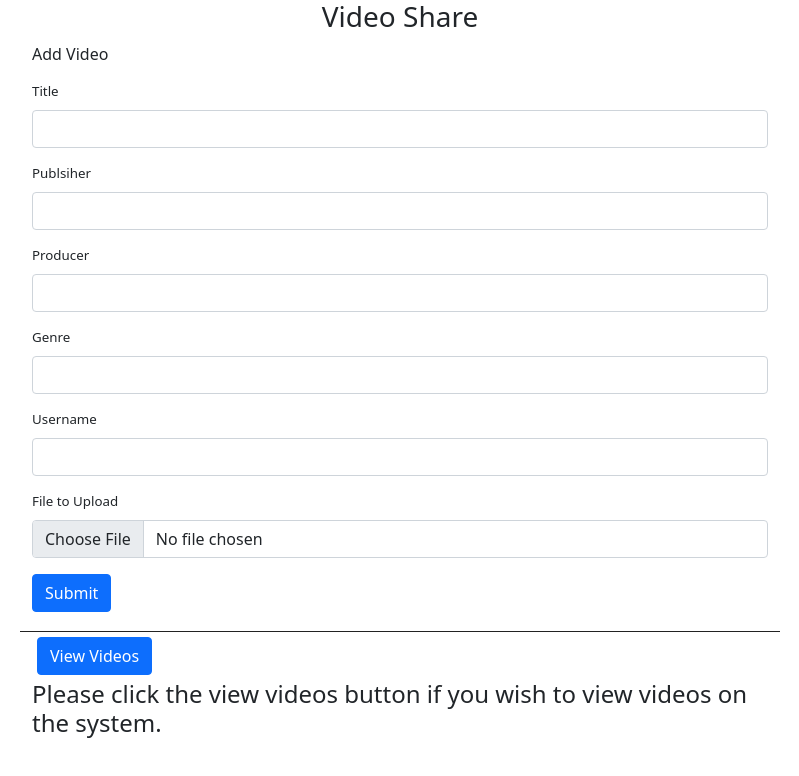
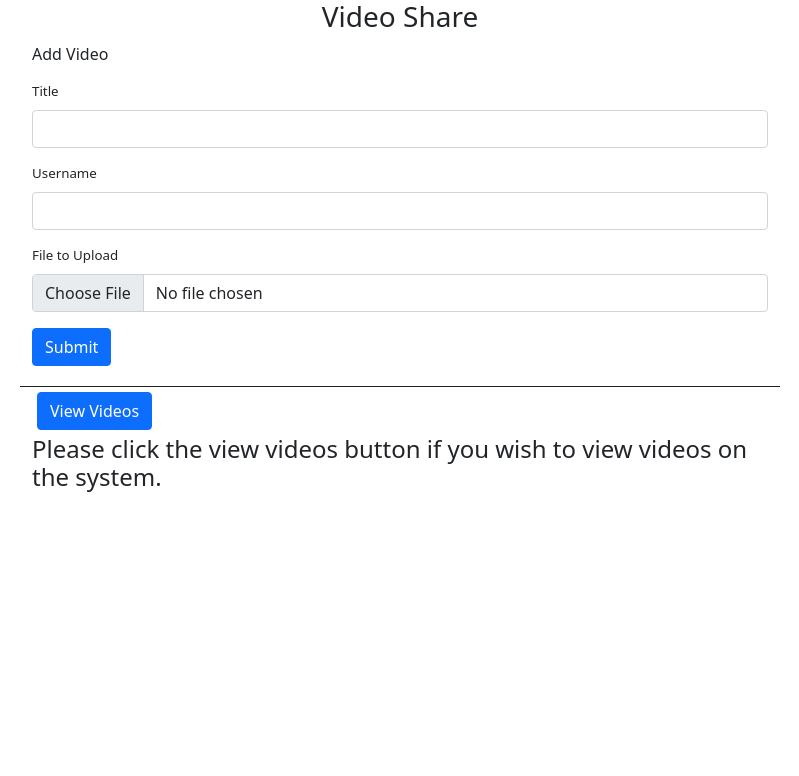
Before and after one commit to smiler7170/netty, a plain HTML site: page index.html in a window 1280 px wide. Shown: the whole page, without its empty margins (240-1039 px from the left). Drawn offline with Linux system fonts and the light colour scheme.

Commit message:
html changes

```diff
--- a/index.html
+++ b/index.html
@@ -42,20 +42,7 @@
                   <input type="text" class="form-control" id="username">
                 </div>
 
-                <div class="mb-3">
-                  <label for="Publsiher" class="form-label">Publsiher</label>
-                  <input type="string" class="form-control" id="Publsiher">
-                </div>
 
-                <div class="mb-3">
-                  <label for="Producer" class="form-label">Producer</label>
-                  <input type="text" class="form-control" id="Producer">
-                </div>
-
-                <div class="mb-3">
-                  <label for="Genre" class="form-label">Genre</label>
-                  <input type="text" class="form-control" id="Genre">
-                </div>
 
                 <div class="mb-3">
                   <label for="Age" class="form-label">Username</label>
```
